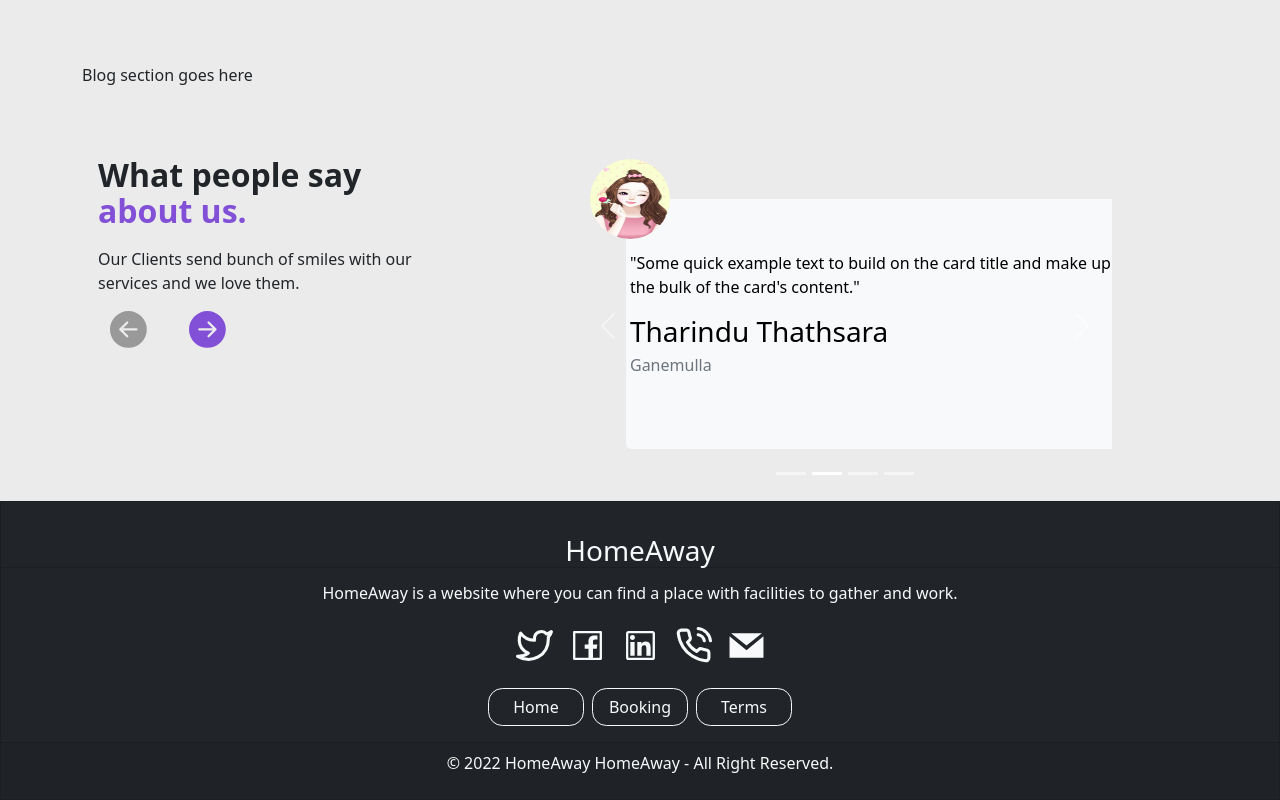
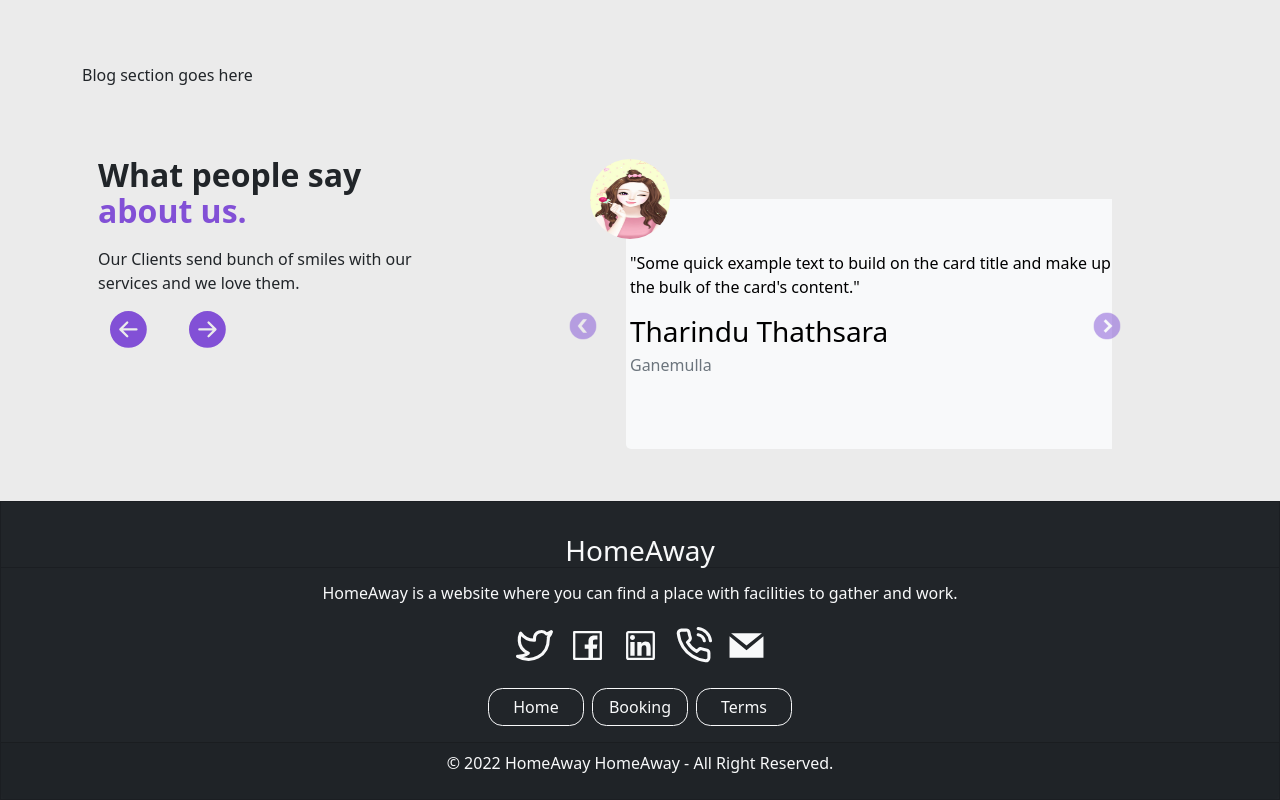
Before and after one commit to GP-43/homeaway-frontend, a React (Create React App) app: page / in a window 1280 px wide. Shown: the part 2018-2818 px from the top of the page. Built offline with nearby package versions, Linux system fonts and the light colour scheme.

Commit message:
updated carousel buttons

```diff
--- a/src/assets/styles/partials/anons/_aboutsection.scss
+++ b/src/assets/styles/partials/anons/_aboutsection.scss
@@ -81,3 +81,14 @@
 .msg-content{
     margin-top: 25px;
 }
+.carousel-control-prev-icon {
+    background-image: url(../../../images/landing/back-to.png);
+    margin-right:50px;
+}
+.carousel-control-next-icon {
+    background-image: url(../../../images/landing/next-page.png);
+    margin-left:50px;
+}
+.carousel-indicators{
+    display:none;
+}
--- a/src/components/anons/aboutsection/Content.jsx
+++ b/src/components/anons/aboutsection/Content.jsx
@@ -16,7 +16,7 @@ function Content() {
       </Row>
       <Row className='line-four py-2'>
         <Col xs={1} className="">
-            {<BsFillArrowLeftCircleFill className="ms-0 ps-0 icon back-icon" onClick="plusSlides(-1)" />}
+            {<BsFillArrowLeftCircleFill className="ms-0 ps-0 icon next-icon" onClick="plusSlides(-1)" />}
         </Col>
         <Col xs={1}>
             {<BsFillArrowRightCircleFill className="ms-5 icon next-icon" onClick="plusSlides(1)"/>}
```
Also changed, not shown: src/assets/images/landing/back-to.png (added), src/assets/images/landing/next-page.png (added).
